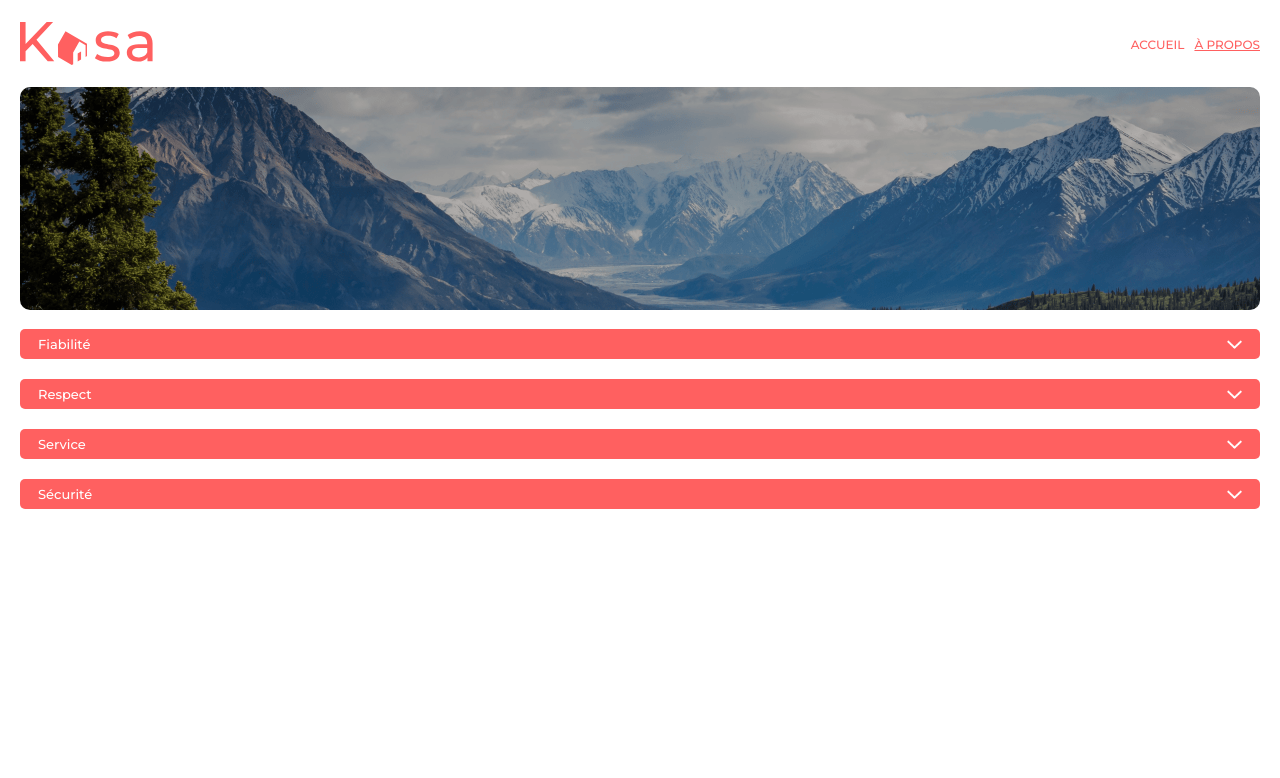
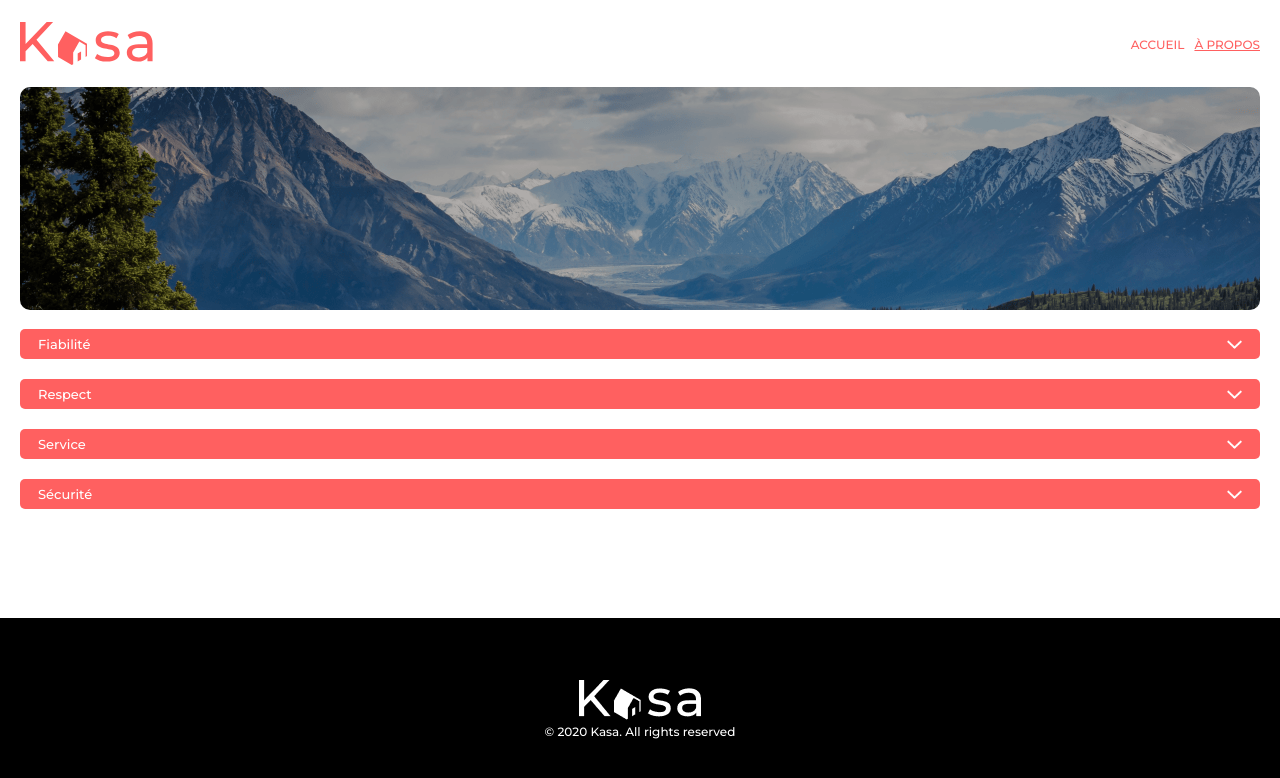
Before and after one commit to juentbrg/kasa, a React (Create React App) app: page /about in a window 1280 px wide. Shown: the top 778 px of the page. Built offline with nearby package versions, Linux system fonts and the light colour scheme.

Commit message:
Correction de problèmes divers

```diff
--- /dev/null
+++ b/src/components/Footer/index.jsx
@@ -0,0 +1,32 @@
+import styled from 'styled-components'
+import logo from '../../assets/logo_footer.png'
+
+const StyledFooter = styled.footer`
+  width: 100%;
+  margin-left: -20px;
+  padding: 62px 20px;
+  background-color: black;
+  text-align: center;
+`
+
+const Logo = styled.img`
+  height: 40px;
+  width: 122px;
+`
+
+const Paragraph = styled.p`
+  color: #ffffff;
+  font-weight: 500;
+  font-size: 12px;
+`
+
+const Footer = () => {
+  return (
+    <StyledFooter>
+      <Logo src={logo} alt="logo_footer" />
+      <Paragraph>© 2020 Kasa. All rights reserved</Paragraph>
+    </StyledFooter>
+  )
+}
+
+export default Footer
--- a/src/pages/Header/index.jsx
+++ b/src/components/Header/index.jsx
@@ -1,5 +1,4 @@
 import { Link, useLocation } from 'react-router-dom'
-import { useState } from 'react'
 import styled from 'styled-components'
 import colors from '../../utils/colors'
 import logo from '../../assets/logo.svg'
@@ -33,11 +32,6 @@ const StyledLink = styled(Link)`
 
 const Header = () => {
   const location = useLocation()
-  const [activePage, setActivePage] = useState(location.pathname)
-
-  const handleLinkClick = (event) => {
-    setActivePage(event.currentTarget.getAttribute('to'))
-  }
 
   return (
     <StyledContainer>
@@ -48,14 +42,12 @@ const Header = () => {
         <StyledLink
           to="/"
           className={location.pathname === '/' ? 'activeLink' : ''}
-          onClick={handleLinkClick}
         >
           ACCUEIL
         </StyledLink>
         <StyledLink
           to="/about"
           className={location.pathname === '/about' ? 'activeLink' : ''}
-          onClick={handleLinkClick}
         >
           À PROPOS
         </StyledLink>
--- a/src/index.jsx
+++ b/src/index.jsx
@@ -3,32 +3,40 @@ import ReactDOM from 'react-dom/client'
 import { Routes, Route, BrowserRouter } from 'react-router-dom'
 import { createGlobalStyle } from 'styled-components'
 import Home from './pages/Home'
-import Header from './pages/Header'
+import Header from './components/Header'
 import About from './pages/About'
 import Accommodation from './pages/Accommodation'
-import Error from './components/Error'
+import Error from './pages/Error'
 
 const GlobalStyle = createGlobalStyle`
-*{
+* {
   padding: 0;
   margin: 0;
 }
-body{
+body {
   font-family: 'Montserrat', sans-serif;
   padding: 20px 20px 0 20px;
 }
 `
 
+const App = () => {
+  return (
+    <>
+      <GlobalStyle />
+      <Header />
+      <Routes>
+        <Route path="/" element={<Home />} />
+        <Route path="/about" element={<About />} />
+        <Route path="/accommodation/:id" element={<Accommodation />} />
+        <Route path="*" element={<Error />} />
+      </Routes>
+    </>
+  )
+}
+
 const root = ReactDOM.createRoot(document.getElementById('root'))
 root.render(
   <BrowserRouter>
-    <GlobalStyle />
-    <Header />
-    <Routes>
-      <Route path="/" element={<Home />} />
-      <Route path="/about" element={<About />} />
-      <Route path="/accommodation/:id" element={<Accommodation />} />
-      <Route path="*" element={<Error />} />
-    </Routes>
+    <App />
   </BrowserRouter>
 )
--- a/src/pages/About/index.jsx
+++ b/src/pages/About/index.jsx
@@ -1,6 +1,11 @@
 import Banner from '../../components/Banner'
 import Collapse from '../../components/Collapse'
 import styled from 'styled-components'
+import Footer from '../../components/Footer'
+
+const Main = styled.main`
+  min-height: calc(100vh - 269.5px);
+`
 
 const StyledContainer = styled.div`
   margin: 19px 0;
@@ -42,6 +47,7 @@ const About = () => {
 
   return (
     <div>
+      <Main>
         <Banner />
         <StyledContainer>
           {information.map(({ id, title, description }) => (
@@ -50,6 +56,8 @@ const About = () => {
             </StyledCollapseContainer>
           ))}
         </StyledContainer>
+      </Main>
+      <Footer />
     </div>
   )
 }
--- a/src/pages/Accommodation/index.jsx
+++ b/src/pages/Accommodation/index.jsx
@@ -5,6 +5,11 @@ import Collapse from '../../components/Collapse'
 import accommodationList from '../../datas/accommodationList'
 import colors from '../../utils/colors'
 import styled from 'styled-components'
+import Footer from '../../components/Footer'
+
+const Main = styled.main`
+  min-height: calc(100vh - 274.5px);
+`
 
 const Section = styled.section`
   display: flex;
@@ -124,7 +129,8 @@ const Accommodation = () => {
   const slides = accommodation.pictures.map((picture) => ({ url: picture }))
 
   return (
-    <main>
+    <div>
+      <Main>
         <Slideshow imageUrl={slides} />
         <Section>
           <Title>{accommodation.title}</Title>
@@ -157,7 +163,9 @@ const Accommodation = () => {
             />
           </CollapseContainer>
         </Section>
-    </main>
+      </Main>
+      <Footer />
+    </div>
   )
 }
 
--- a/src/components/Error/index.jsx
+++ b/src/pages/Error/index.jsx
@@ -4,7 +4,7 @@ import colors from '../../utils/colors'
 
 const StyledContainer = styled.div`
   width: 100%;
-  height: 100vh;
+  height: 100%;
   text-align: center;
 `
 
--- a/src/pages/Home/index.jsx
+++ b/src/pages/Home/index.jsx
@@ -2,6 +2,11 @@ import styled from 'styled-components'
 import Banner from '../../components/Banner'
 import accommodationList from '../../datas/accommodationList'
 import Gallery from '../../components/Gallery'
+import Footer from '../../components/Footer'
+
+const Main = styled.main`
+  min-height: calc(100vh - 269.5px);
+`
 
 const StyledContainer = styled.div`
   width: 100%;
@@ -19,7 +24,8 @@ const StyledCard = styled.div`
 
 const Home = () => {
   return (
-    <div className="App">
+    <div>
+      <Main>
         <Banner />
         <StyledContainer>
           {accommodationList.map(({ id, cover, title }) => (
@@ -28,6 +34,8 @@ const Home = () => {
             </StyledCard>
           ))}
         </StyledContainer>
+      </Main>
+      <Footer />
     </div>
   )
 }
```
Lines whose indentation alone changed are shown as unchanged.
